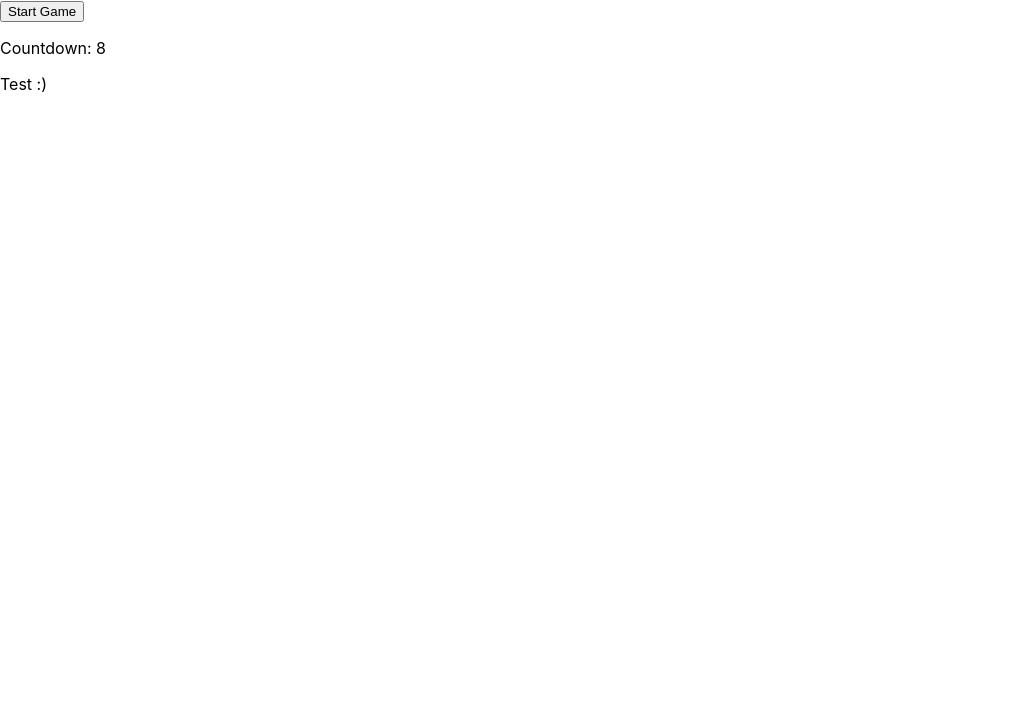
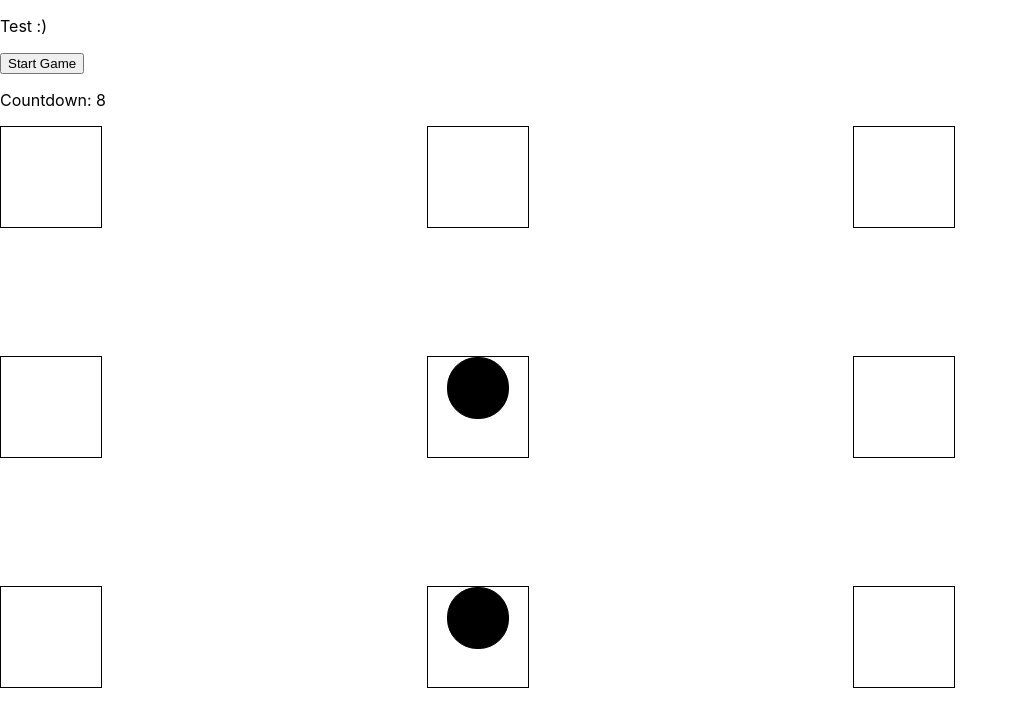
Before and after one commit to jmalm79/hack-a-mole, a React (Create React App) app in the folder client/: page / in a window 1280 px wide. Both pictures are taken after a click on the button "Start Game". Shown: the top 726 px of the page, without its empty margins (0-1018 px from the left). Built offline with nearby package versions, Linux system fonts and the light colour scheme.

Commit message:
Configured sample game play

```diff
--- a/client/src/App.js
+++ b/client/src/App.js
@@ -2,6 +2,8 @@ import './App.css';
 import React, { useState, useEffect } from "react";
 import Timer from "./components/Timer";
 import StartBtn from "./components/StartBtn";
+import Computer from "./components/Computer";
+import GameGrid from "./components/GameGrid";
 // import {
 //   BrowserRouter as Router,
 //   Route,
@@ -12,33 +14,39 @@ import StartBtn from "./components/StartBtn";
 // } from "react-router-dom";
 
 function App() {
-  const [timer, setTimer ] = useState(10);
-  const [playing, setPlaying ] = useState([false]);
+  // const [timer, setTimer ] = useState(10);
+  // const [playing, setPlaying ] = useState(false);
 
-  const handleStartBtn = event => {
-    if (playing === false) {
-      setTimer(10);
-      setPlaying(true);
-      setTimeout(() => setTimer(timer-1), 1000)
-    }
-  }
+  // const handleStartBtn = event => {
+  //   if (playing === false) {
+  //     setTimer(10);
+  //     setPlaying(true);
+  //     setTimeout(() => setTimer(timer-1), 1000)
+  //   }
+  // }
 
-  useEffect(() => {
-    if (timer > -1 && playing === true) {
-      setTimeout(() => setTimer(timer-1), 1000)
-    }
-    else {
-      setTimer(10);
-      //other end game logic, reactions here
-      setPlaying(false);
-    }
-    }, [timer])
+  // const handleClick1 = event => {
+  //   console.log(event.target);
+  // }
+
+  // useEffect(() => {
+  //   if (timer > -1 && playing === true) {
+  //     setTimeout(() => setTimer(timer-1), 1000)
+  //   }
+  //   else {
+  //     setTimer(10);
+  //     //other end game logic, reactions here
+  //     setPlaying(false);
+  //   }
+  //   }, [timer])
 
   return (
      <div>
-      <StartBtn handleStartBtn={handleStartBtn} />
-      <Timer time={timer}/>
+      {/* <StartBtn handleStartBtn={handleStartBtn} />
+      <Timer time={timer}/> */}
       <p>Test :)</p>
+      {/* <GameGrid time={timer} playing={playing} handleClick1={handleClick1}/> */}
+      <GameGrid/>
     </div>
 
   );
--- /dev/null
+++ b/client/src/components/Computer/index.js
@@ -0,0 +1,12 @@
+import React from "react";
+import "./style.css";
+
+function Computer(props) {
+    return(
+        <div className="box">
+            {props.children}
+        </div>
+    )
+}
+
+export default Computer;
--- /dev/null
+++ b/client/src/components/Computer/style.css
@@ -0,0 +1,5 @@
+.box {
+    border: solid black 1px;
+    height: 100px;
+    width: 100px;
+}
--- /dev/null
+++ b/client/src/components/GameGrid/index.js
@@ -0,0 +1,207 @@
+import React, { useState, useEffect } from "react";
+import Computer from "../Computer";
+import Timer from "../Timer";
+import StartBtn from "../StartBtn";
+import "./style.css";
+import "../Mole1";
+import Mole1 from "../Mole1";
+
+function GameGrid(props) {
+    const [moles, setMoles ] = useState([false]);
+    const [mole1, setMole1 ] = useState([false]);
+    const [mole2, setMole2 ] = useState([false]);
+    const [mole3, setMole3 ] = useState([false]);
+    const [mole4, setMole4 ] = useState([false]);
+    const [mole5, setMole5 ] = useState([false]);
+    const [mole6, setMole6 ] = useState([false]);
+    const [mole7, setMole7 ] = useState([false]);
+    const [mole8, setMole8 ] = useState([false]);
+    const [mole9, setMole9 ] = useState([false]);
+    // const [timeRemaining, setTime ] = useState(props.time);
+
+    const [timer, setTimer ] = useState(10);
+    const [playing, setPlaying ] = useState(false);
+
+    const handleStartBtn = event => {
+        if (playing === false) {
+        setTimer(10);
+        setPlaying(true);
+        setTimeout(() => setTimer(timer-1), 1000)
+        }
+    }
+
+    const handleClick1 = event => {
+        console.log(event.target);
+        //add to score
+    }
+
+    useEffect(() => {
+        if (timer > -1 && playing === true) {
+        setTimeout(() => setTimer(timer-1), 1000);
+        showMole();
+        }
+        else {
+        setTimer(10);
+        //other end game logic, reactions here
+        setPlaying(false);
+        }
+        }, [timer])
+
+    // useEffect(() => {
+    //     updateTime(props.time);
+    //     console.log(timeRemaining);
+    //     }, [props.time])
+
+    // function updateTime(time) {
+    //     setTime(time);
+    // }
+
+    useEffect(() => {
+        if(playing === false) {
+            console.log(playing);
+        }
+        else if  (playing === true) {
+            startGame();
+        }
+        }, [playing])
+
+    function randomTime(min, max) {
+        return Math.floor(Math.random()*(max-min) + min);
+    }
+
+    function randomMole() {
+        let index = Math.floor(Math.random()*9);
+        return index;
+    }
+
+    // function showMole(lastIndex) {
+    //     let idx = randomMole();
+    //     if (idx === lastIndex) {
+    //         return showMole(idx);
+    //     }
+    //     const moleArray = [...moles];
+    //     moleArray[idx] = true;
+    //     setMoles(moleArray);
+    //     setTimeout(() => setMoles(revertArray(moleArray, idx)), randomTime(1000,2000));
+    // }
+
+    function showMole() {
+        let idx = randomMole();
+        if (idx === 0) {
+            setMole1(true);
+            setTimeout(() => setMole1(false), randomTime(1000,2000));
+        }
+        if (idx === 1) {
+            setMole2(true);
+            setTimeout(() => setMole2(false), randomTime(1000,2000));
+        }
+        if (idx === 2) {
+            setMole3(true);
+            setTimeout(() => setMole3(false), randomTime(1000,2000));
+        }
+        if (idx === 3) {
+            setMole4(true);
+            setTimeout(() => setMole4(false), randomTime(1000,2000));
+        }
+        if (idx === 4) {
+            setMole5(true);
+            setTimeout(() => setMole5(false), randomTime(1000,2000));
+        }
+        if (idx === 5) {
+            setMole6(true);
+            setTimeout(() => setMole6(false), randomTime(1000,2000));
+        }
+        if (idx === 6) {
+            setMole7(true);
+            setTimeout(() => setMole7(false), randomTime(1000,2000));
+        }
+        if (idx === 7) {
+            setMole8(true);
+            setTimeout(() => setMole8(false), randomTime(1000,2000));
+        }
+        if (idx === 8) {
+            setMole9(true);
+            setTimeout(() => setMole9(false), randomTime(1000,2000));
+        }
+    }
+
+    function revertArray(array, index) {
+        const newArray = [...array];
+        newArray[index] = false;
+        return newArray;
+    }
+
+    function startGame() {
+        console.log("test");
+        setTimeout(() => showMole(), randomTime(50,2000))
+    }
+
+    return(
+        <div>
+            <StartBtn handleStartBtn={handleStartBtn} />
+            <Timer time={timer}/>
+            <div className="row">
+                <div className="column">
+                    <Computer className="computer">
+                        {mole1 === true && <Mole1 id="mole1-1" startGame={props.startGame} handleClick1={handleClick1}/>}
+                        {/* <Mole1 id="mole1-1" startGame={props.startGame} handleClick1={props.handleClick1}/> */}
+                    </Computer>
+                </div>
+                <div className="column">
+                    <Computer className="computer">
+                        {mole2 === true && <Mole1 id="mole1-2" startGame={props.startGame} handleClick1={handleClick1}/>}
+                        {/* <Mole1 id="mole1-2" startGame={props.startGame} handleClick1={props.handleClick1}/> */}
+                    </Computer>
+                </div>
+                <div className="column">
+                    <Computer className="computer">
+                        {mole3 === true && <Mole1 id="mole1-3" startGame={props.startGame} handleClick1={handleClick1}/>}
+                        {/* <Mole1 id="mole1-3" startGame={props.startGame} handleClick1={props.handleClick1}/> */}
+                    </Computer>
+                </div>
+            </div>
+            <div className="row">
+                <div className="column">
+                    <Computer className="computer">
+                        {mole4 === true && <Mole1 id="mole1-4" startGame={props.startGame} handleClick1={handleClick1}/>}
+                        {/* <Mole1 id="mole1-4" startGame={props.startGame} handleClick1={props.handleClick1}/> */}
+                    </Computer>
+                </div>
+                <div className="column">
+                    <Computer className="computer">
+                        {mole5 === true && <Mole1 id="mole1-5" startGame={props.startGame} handleClick1={handleClick1}/>}
+                        {/* <Mole1 id="mole1-5" startGame={props.startGame} handleClick1={props.handleClick1}/> */}
+                    </Computer>
+                </div>
+                <div className="column">
+                    <Computer className="computer">
+                        {mole6 === true && <Mole1 id="mole1-6" startGame={props.startGame} handleClick1={handleClick1}/>}
+                        {/* <Mole1 id="mole1-5" startGame={props.startGame} handleClick1={props.handleClick1}/> */}
+                    </Computer>
+                </div>
+            </div>
+            <div className="row">
+                <div className="column">
+                    <Computer className="computer">
+                        {mole7 === true && <Mole1 id="mole1-7" startGame={props.startGame} handleClick1={handleClick1}/>}
+                        {/* <Mole1 id="mole1-5" startGame={props.startGame} handleClick1={props.handleClick1}/> */}
+                    </Computer>
+                </div>
+                <div className="column">
+                    <Computer className="computer">
+                        {mole8 === true && <Mole1 id="mole1-8" startGame={props.startGame} handleClick1={handleClick1}/>}
+                        {/* <Mole1 id="mole1-5" startGame={props.startGame} handleClick1={props.handleClick1}/> */}
+                    </Computer>
+                </div>
+                <div className="column">
+                    <Computer className="computer">
+                        {mole9 === true && <Mole1 id="mole1-9" startGame={props.startGame} handleClick1={handleClick1}/>}
+                        {/* <Mole1 id="mole1-5" startGame={props.startGame} handleClick1={props.handleClick1}/> */}
+                    </Computer>
+                </div>
+            </div>
+        </div>
+    )
+}
+
+export default GameGrid;
--- /dev/null
+++ b/client/src/components/GameGrid/style.css
@@ -0,0 +1,12 @@
+.row {
+    width: 100%;
+    margin: auto;
+  }
+
+  .column {
+    width: 33.33%;
+    height: 230px;
+    margin: auto;
+    display: inline;
+    float: left;
+  }
--- /dev/null
+++ b/client/src/components/Mole1/index.js
@@ -0,0 +1,12 @@
+import React from "react";
+import "./style.css";
+
+function Mole1(props) {
+    return(
+        <div className="mole1" id={props.id} onClick={props.handleClick1}>
+
+        </div>
+    )
+}
+
+export default Mole1;
--- /dev/null
+++ b/client/src/components/Mole1/style.css
@@ -0,0 +1,16 @@
+.mole1 {
+    border: solid black 1px;
+    background-color: black;
+    border-radius: 30px;
+    width: 60px;
+    height: 60px;
+    margin: auto;
+}
+
+.hidden {
+    display: none;
+}
+
+.shown {
+    display: block;
+}
```
